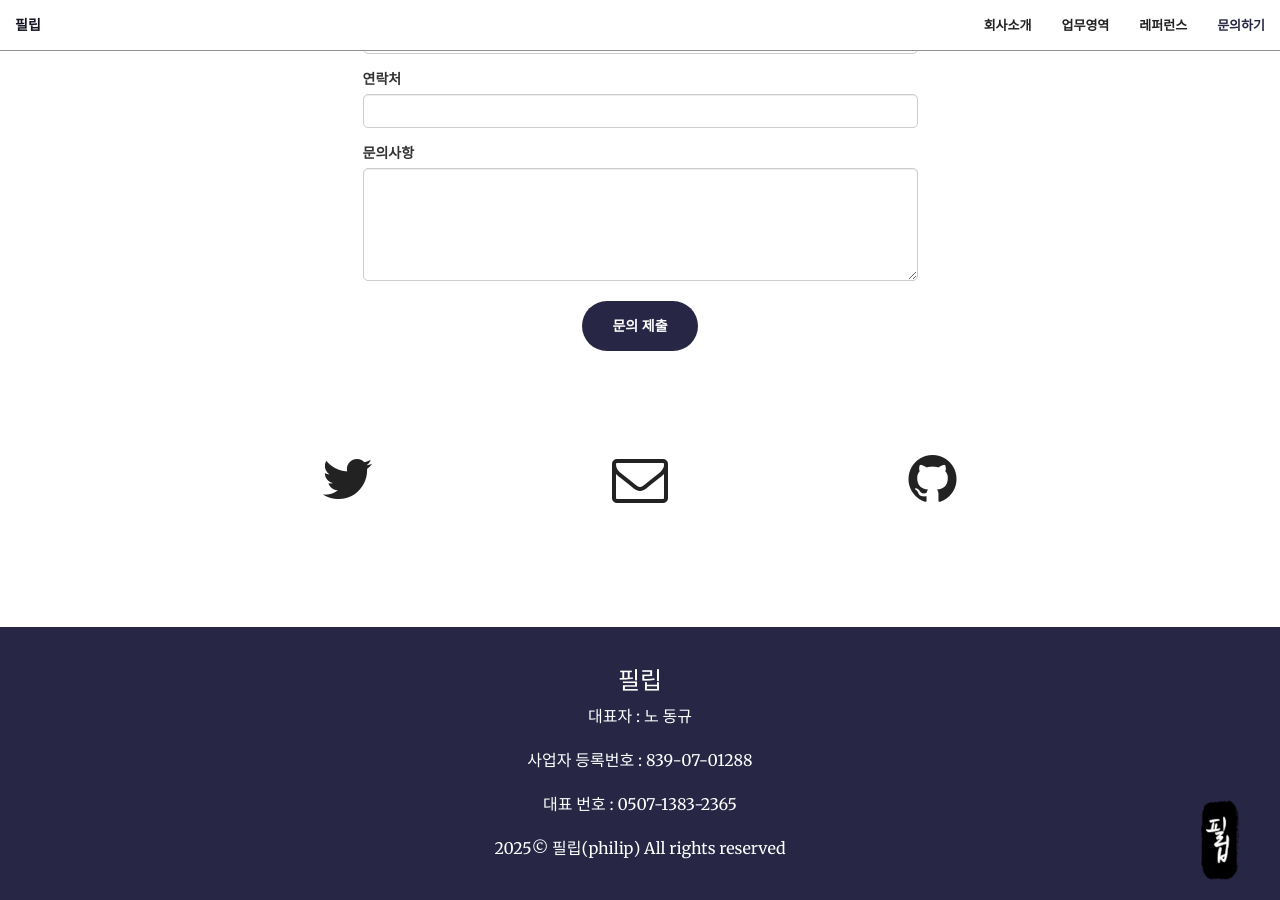
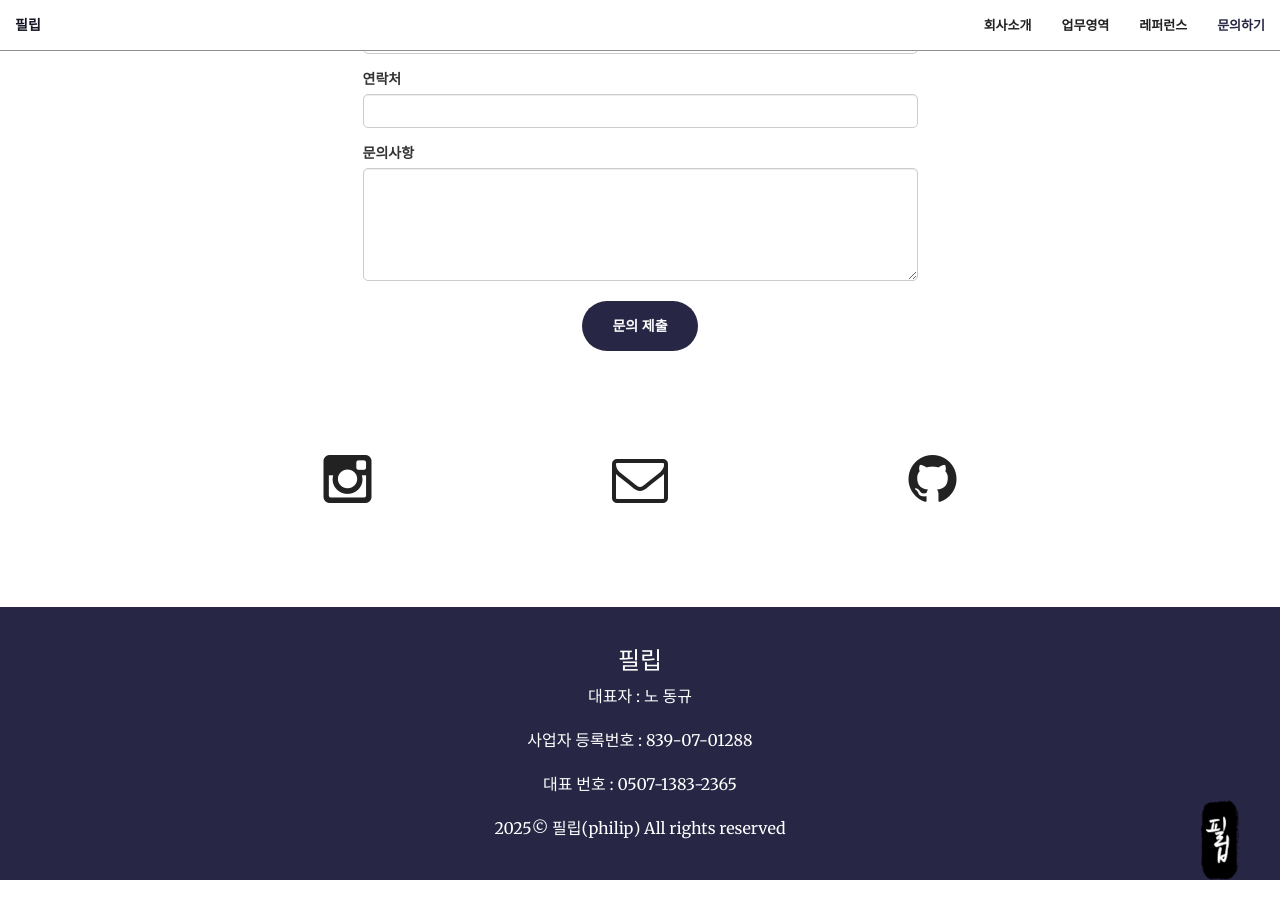
Before and after one commit to philipcommunication/philip-homepage, a Jekyll site: the page built from index.html, in a window 1280 px wide and 900 px high, scrolled down 3966 px. Built offline with Jekyll 4.4.1, drawn with Linux system fonts in a browser that asks for light colours.

Commit message:
Update contact.html

```diff
--- a/_includes/contact.html
+++ b/_includes/contact.html
@@ -39,10 +39,10 @@
                     </div>
                 </div>
             </section>
-        <div class="col-lg-2 col-lg-offset-2 text-center">
-            <a href="https://instagram.com/{{ www.instagram.com/mkt_philip }}">
-                <i class="fa fa-twitter fa-3x wow bounceIn" data-wow-delay=".1s"></i>
-            </a>
+         <div class="col-lg-2 col-lg-offset-2 text-center">
+             <a href="https://www.instagram.com/mkt_philip">
+                <i class="fa fa-instagram fa-3x wow bounceIn" data-wow-delay=".1s"></i>
+             </a>
         </div>
         <div class="col-lg-2 col-lg-offset-1 text-center">
             <a href="mailto:ndk0929@gmail.com">
@@ -52,7 +52,6 @@
         <div class="col-lg-2 col-lg-offset-1 text-center">
             <a href="https://github.com/{{ site.github_username }}">
             <i class="fa fa-github fa-3x wow bounceIn" data-wow-delay=".1s"></i>
-                <p>{{ site.github_username }}</p>
             </a>
         </div>
 
```
